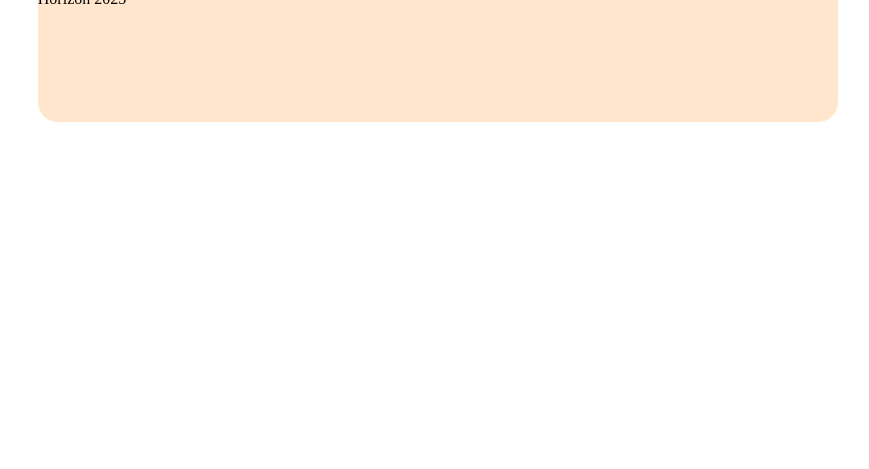
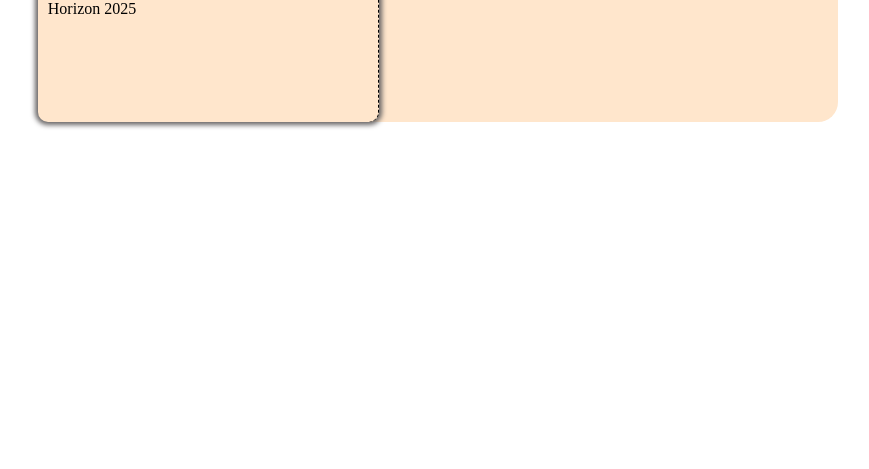
Before and after one commit to vaishnavi-kshirsagar03/Ticket, a plain HTML site: page index.html in a window 1280 px wide. Shown: the part 331-800 px from the top of the page, without its empty margins (223-1092 px from the left). Drawn offline with Linux system fonts and the light colour scheme.

Commit message:
css add to half part of ticket

```diff
--- a/index.html
+++ b/index.html
@@ -14,6 +14,15 @@
             margin: 20%;
 
         }
+        .sub-ticketA{
+            background-color: #ffe6cc;
+            width: 40%;
+            border-right: 1px dashed black;
+            border-radius:10px 20px  10px 10px;
+            box-shadow: 0 0 5px 3px rgb(104, 101, 101);
+            padding: 10px;
+
+        }
     </style>
 </head>
 <body>
```
